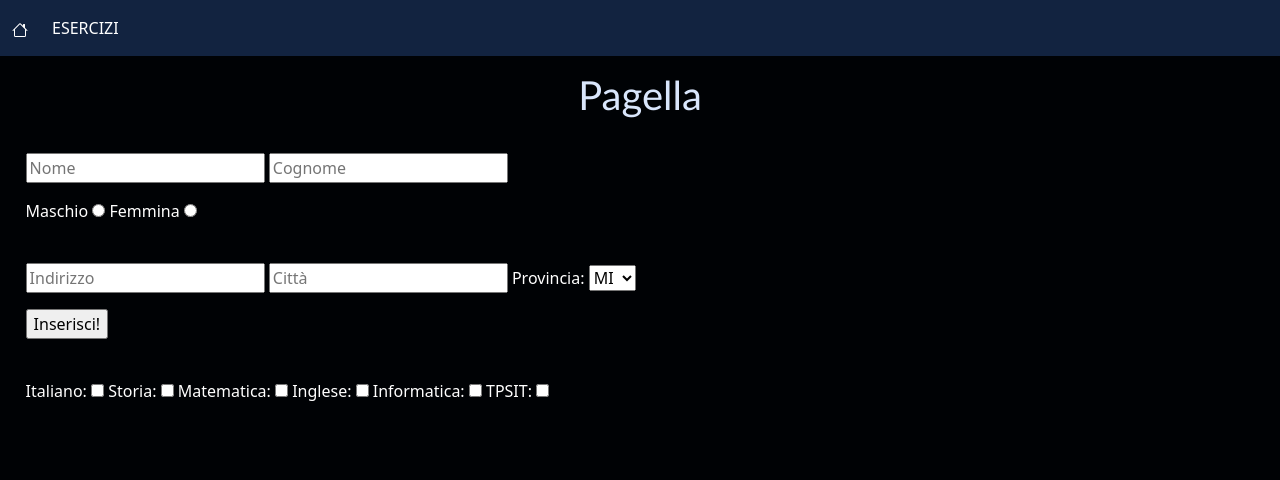
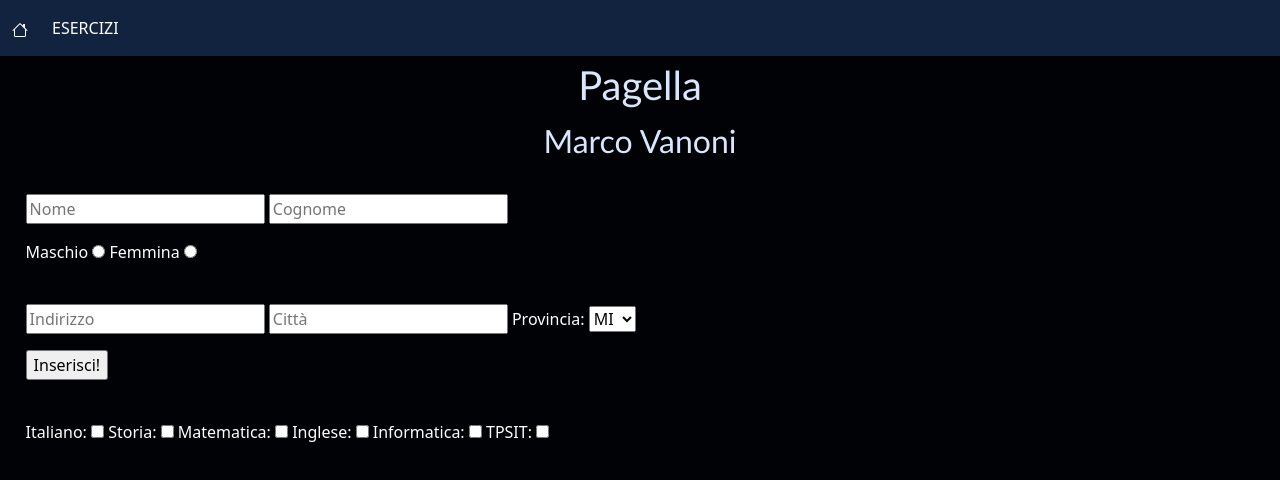
Before and after one commit to ILikePapyrus/gt_my_website, a plain HTML site: page anagrafica_v3.html in a window 1280 px wide. Drawn offline with nearby package versions, Linux system fonts and the light colour scheme.

Commit message:
Piccole modifiche
Aggiunto il mio nome

```diff
--- a/anagrafica_v3.html
+++ b/anagrafica_v3.html
@@ -121,7 +121,7 @@
     <!--HTML ESERCIZIO-->
     <body class="body-color">
         <h1>Pagella</h1>
-
+        <h2>Marco Vanoni</h2>
         <div id="para1">
             <p>
                 <!--Inserimento nome e cognome-->
--- a/css/CSS_Anagrafica3.css
+++ b/css/CSS_Anagrafica3.css
@@ -1,8 +1,8 @@
-h1 {
+h1, h2 {
     font-family: 'Gill Sans', 'Gill Sans MT', Calibri, 'Trebuchet MS', sans-serif;
     font: 800;
     text-align: center;
-    padding-top: 15px;
+    padding-top: 5px;
     color: #d9e6fc;
 }
 
```
